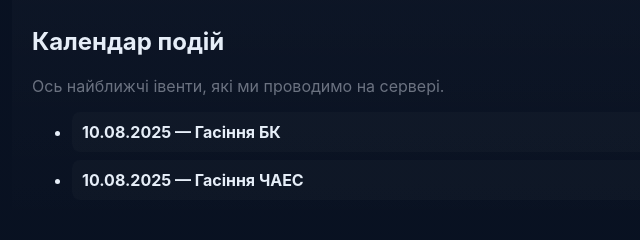
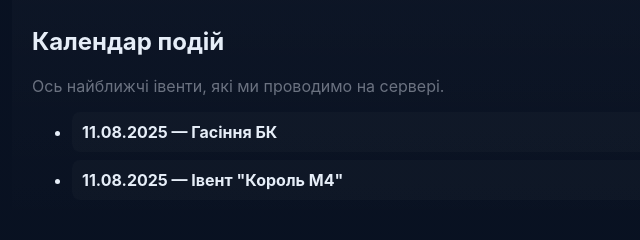
Before and after one commit to Ihor928/DSNSGY, a plain HTML site: page index.html in a window 1280 px wide. Shown: the part 1000-1240 px from the top of the page, 98-738 px from the left. Drawn offline with Linux system fonts and the light colour scheme.

Commit message:
Update index.html

```diff
--- a/index.html
+++ b/index.html
@@ -122,8 +122,8 @@
       <h2>Календар подій</h2>
       <p class="lead">Ось найближчі івенти, які ми проводимо на сервері.</p>
       <ul>
-        <li style="padding:10px;background:rgba(255,255,255,0.02);border-radius:8px;margin-bottom:8px"><strong>10.08.2025 — Гасіння БК</strong><div style="color:var(--muted)"></div></li>
-        <li style="padding:10px;background:rgba(255,255,255,0.02);border-radius:8px;margin-bottom:8px"><strong>10.08.2025 — Гасіння ЧАЕС </strong><div style="color:var(--muted)"></div></li>
+        <li style="padding:10px;background:rgba(255,255,255,0.02);border-radius:8px;margin-bottom:8px"><strong>11.08.2025 — Гасіння БК</strong><div style="color:var(--muted)"></div></li>
+        <li style="padding:10px;background:rgba(255,255,255,0.02);border-radius:8px;margin-bottom:8px"><strong>11.08.2025 — Івент "Король М4" </strong><div style="color:var(--muted)"></div></li>
       </ul>
     </section>
 
```
